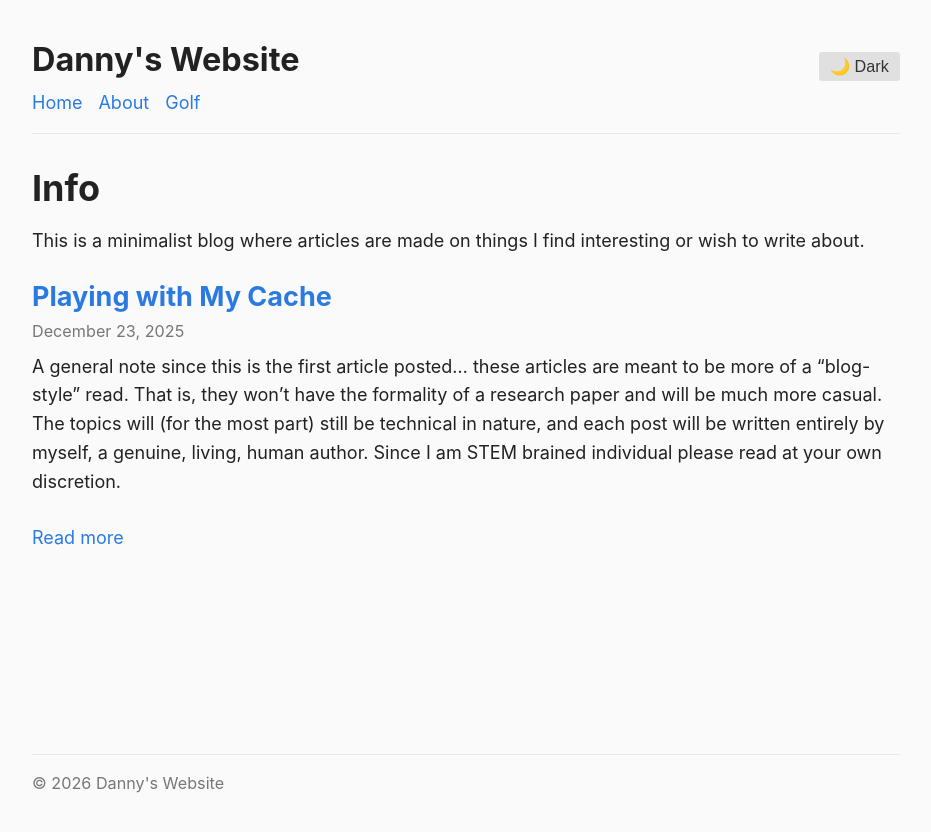
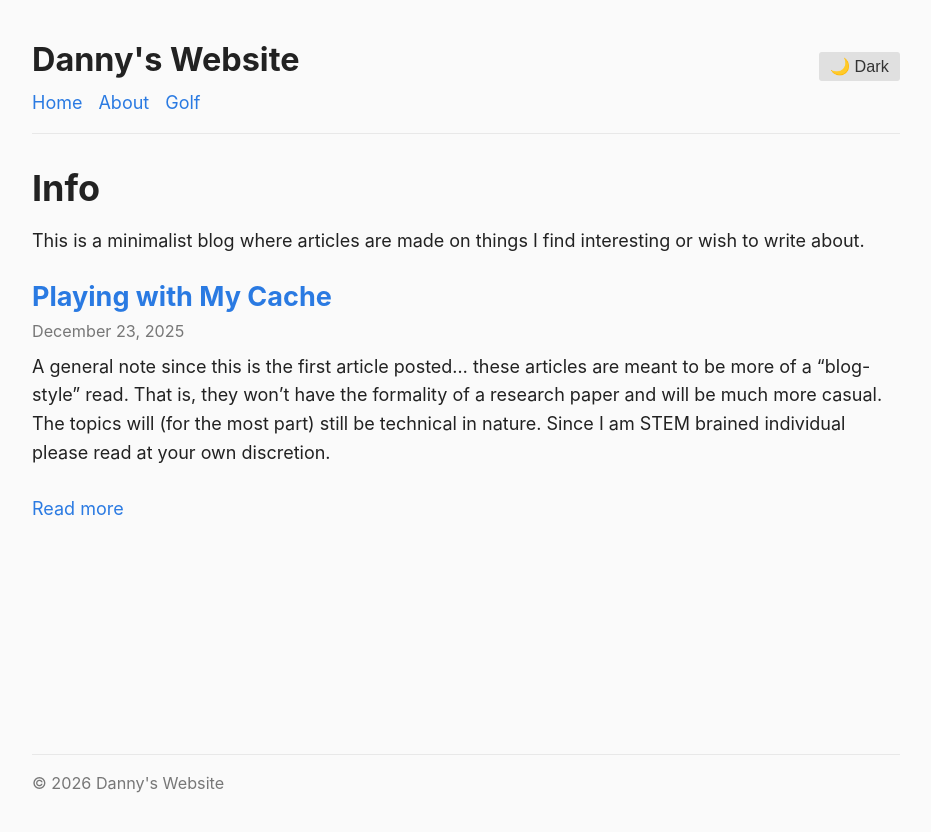
Before and after one commit to DanSop/DanSop.github.io, a Jekyll site: the page built from index.md, in a window 1280 px wide. Shown: the top 832 px of the page, without its empty margins (174-1105 px from the left). Built offline with Jekyll 4.4.1, drawn with Linux system fonts in a browser that asks for light colours; some of the changed lines change nothing that is shown.

Commit message:
Update 2025-12-23-Playing-with-My-Cache.md

````diff
--- a/_posts/2025-12-23-Playing-with-My-Cache.md
+++ b/_posts/2025-12-23-Playing-with-My-Cache.md
@@ -5,7 +5,7 @@
 tags: [markdown, latex, code]
 ---
 
- A general note since this is the first article posted... these articles are meant to be more of a "blog-style" read. That is, they won't have the formality of a research paper and will be much more casual. The topics will (for the most part) still be technical in nature, and each post will be written entirely by myself, a genuine, living, human author. Since I am STEM brained individual please read at your own discretion.
+ A general note since this is the first article posted... these articles are meant to be more of a "blog-style" read. That is, they won't have the formality of a research paper and will be much more casual. The topics will (for the most part) still be technical in nature. Since I am STEM brained individual please read at your own discretion.
 
 This article dives into several memory optimization techniques that I've picked up or have seen from working on several projects. The following are the topics that I found interesting and associated with cache/memory optimization and usage. The applications will focus on more resource-constrained systems such as embedded systems, but both examples will likely be provided (if I get around to doing both).
 
@@ -171,7 +171,7 @@
 
 This is fine for my simple example, but can you imagine doing this for 10+ structures with a massive amount of elements containing other structures? This calculation starts to be cumbersome and furthermore if any variable is added to this structure in the future the padding has to be recalculated. The math gets annoying fast and your coworkers might yell at you if they have to pull out a calculator everytime they want to add an element to a structure.
 
-The upside of padding? It's bulletproof portable. Padding works on literally every C compiler ever made. MSVC, GCC, Clang, some ancient Mesopotamian compiler, yup, padding will work. Nonetheless I still recommend using the compiler attributes for a modern approach.
+The upside of padding? It's bulletproof portable. Padding works on literally every C compiler ever made. MSVC, GCC, Clang, etc... nonetheless I still recommend using the compiler attributes for a modern approach.
 
 <p align="center">
   <img src="/content/a1/a1_p3.svg"><br>
@@ -262,6 +262,4 @@
 } cold_object;
 ```
 
-For this example, we would want to ensure that the hot data object is placed in the fastest cache possible. We can think of cache from the hot/cold perspective as "hot data VIP lounge" as this cache space is very expensive and limited therefore only the hottest data can get it. This also relates to another topic called "Cold Start" where when a system first starts the cache is empty therefore all requests for hot data result in cache misses, forcing the system to go all the way back to cold data (you can also pre-heat the cache so that it does not have misses on startup).
-
-Remember, always play with your cache.
+For this example, we would want to ensure that the hot data object is placed in the fastest cache possible. This also relates to another topic called "Cold Start" where when a system first starts the cache is empty therefore all requests for hot data result in cache misses, forcing the system to go all the way back to cold data (you can also pre-heat the cache so that it does not have misses on startup).
````
